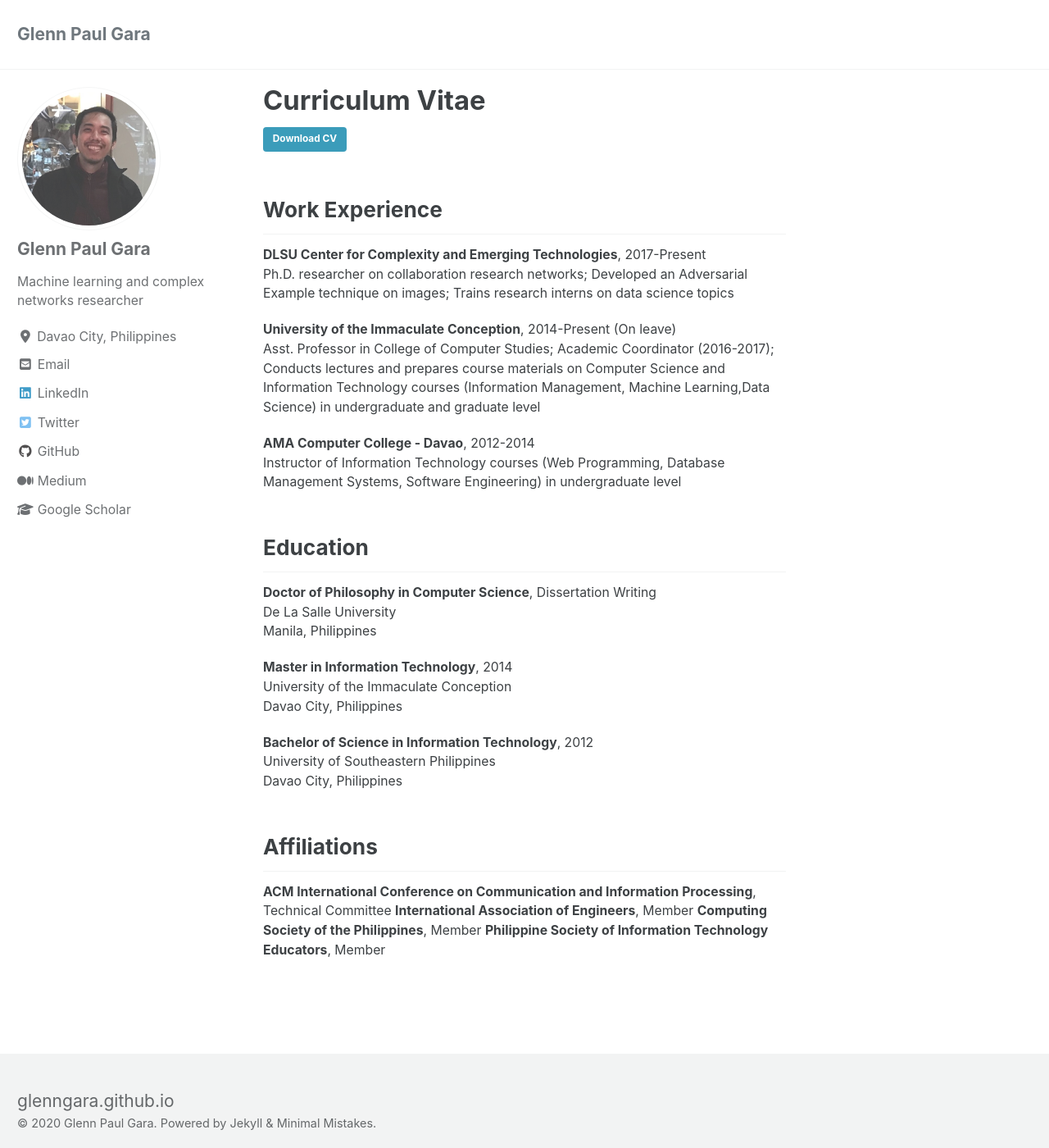
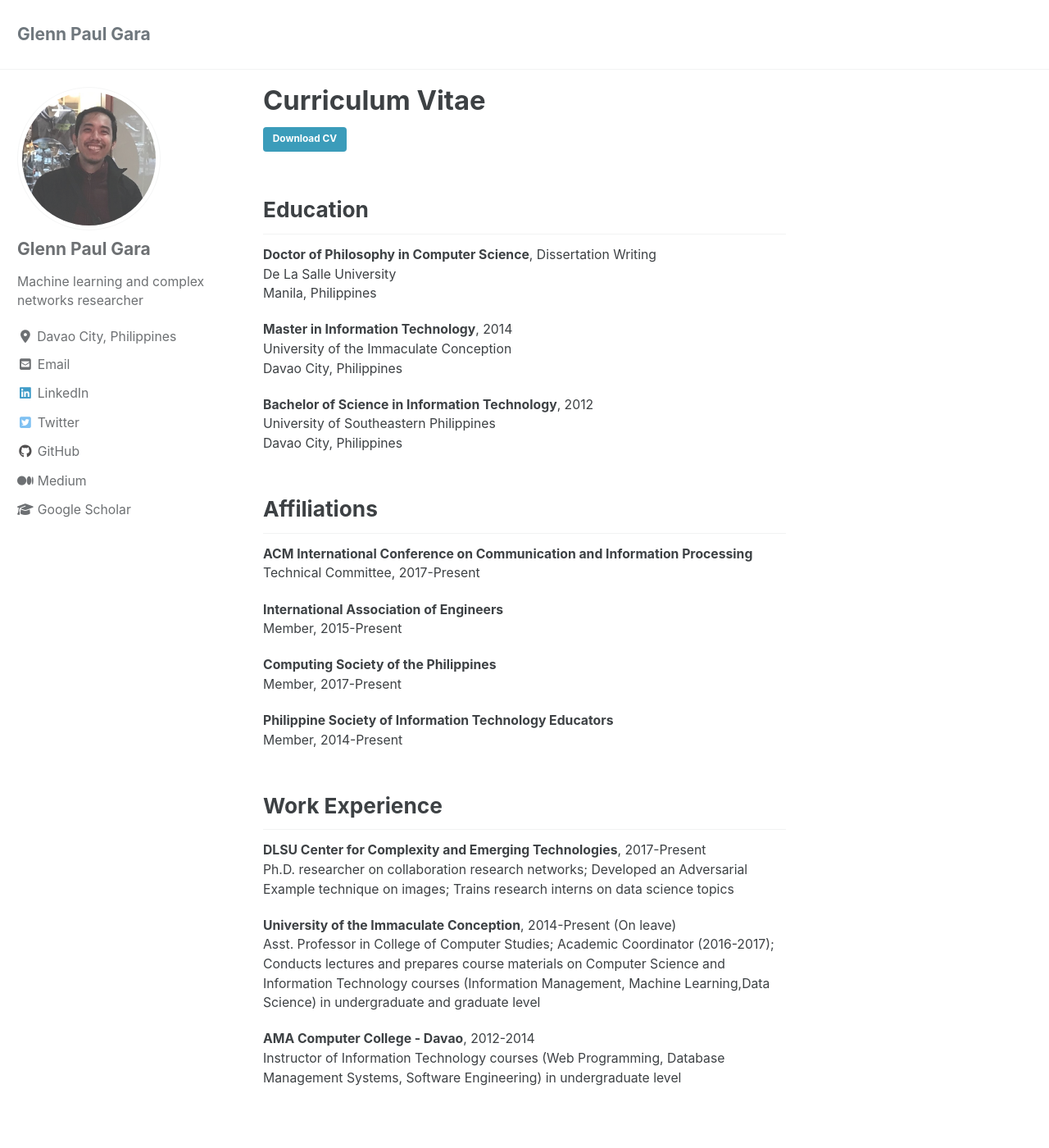
Before and after one commit to glenngara/glenngara.github.io, a Jekyll site: the page built from _pages/cv.md, in a window 1280 px wide and 1400 px high. Shown: the whole window at 82% size. Built offline with Jekyll 4.4.1, drawn with Linux system fonts in a browser that asks for light colours; cached includes are drawn as plain includes; nearby versions of some CDN libraries; part of the change alters nothing that is shown.

Commit message:
Edited CV page

```diff
--- a/_pages/cv.md
+++ b/_pages/cv.md
@@ -5,17 +5,6 @@ title: "Curriculum Vitae"
 author_profile: true
 ---
 <a href="/assets/files/cv-glenngara.pdf" class="btn btn--info">Download CV</a>
-
-Work Experience
-------
-**DLSU Center for Complexity and Emerging Technologies**, 2017-Present
-Ph.D. researcher on collaboration research networks; Developed an Adversarial Example technique on images; Trains research interns on data science topics
-
-**University of the Immaculate Conception**, 2014-Present (On leave)
-Asst. Professor in College of Computer Studies; Academic Coordinator (2016-2017); Conducts lectures and prepares course materials on Computer Science and Information Technology courses (Information Management, Machine Learning,Data Science) in undergraduate and graduate level
-
-**AMA Computer College - Davao**, 2012-2014
-Instructor of Information Technology courses (Web Programming, Database Management Systems, Software Engineering) in undergraduate level
 
 Education
 ------
@@ -33,7 +22,25 @@ Davao City, Philippines
 
 Affiliations
 ------
-**ACM International Conference on Communication and Information Processing**, Technical Committee
-**International Association of Engineers**, Member
-**Computing Society of the Philippines**, Member
-**Philippine Society of Information Technology Educators**, Member
+**ACM International Conference on Communication and Information Processing**
+Technical Committee, 2017-Present
+
+**International Association of Engineers**
+Member, 2015-Present
+
+**Computing Society of the Philippines**
+Member, 2017-Present
+
+**Philippine Society of Information Technology Educators**
+Member, 2014-Present
+
+Work Experience
+------
+**DLSU Center for Complexity and Emerging Technologies**, 2017-Present
+Ph.D. researcher on collaboration research networks; Developed an Adversarial Example technique on images; Trains research interns on data science topics
+
+**University of the Immaculate Conception**, 2014-Present (On leave)
+Asst. Professor in College of Computer Studies; Academic Coordinator (2016-2017); Conducts lectures and prepares course materials on Computer Science and Information Technology courses (Information Management, Machine Learning,Data Science) in undergraduate and graduate level
+
+**AMA Computer College - Davao**, 2012-2014
+Instructor of Information Technology courses (Web Programming, Database Management Systems, Software Engineering) in undergraduate level
```
